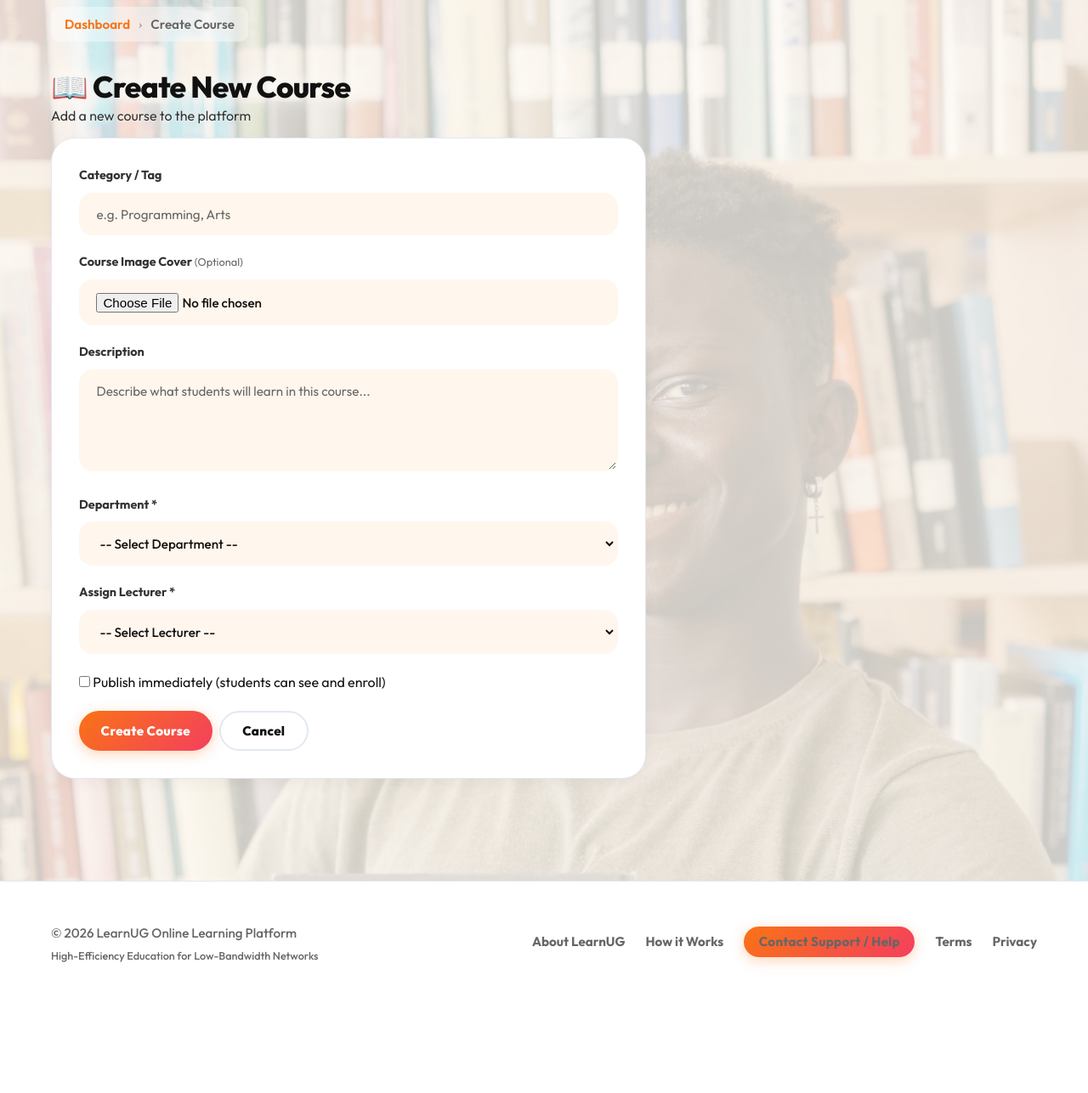
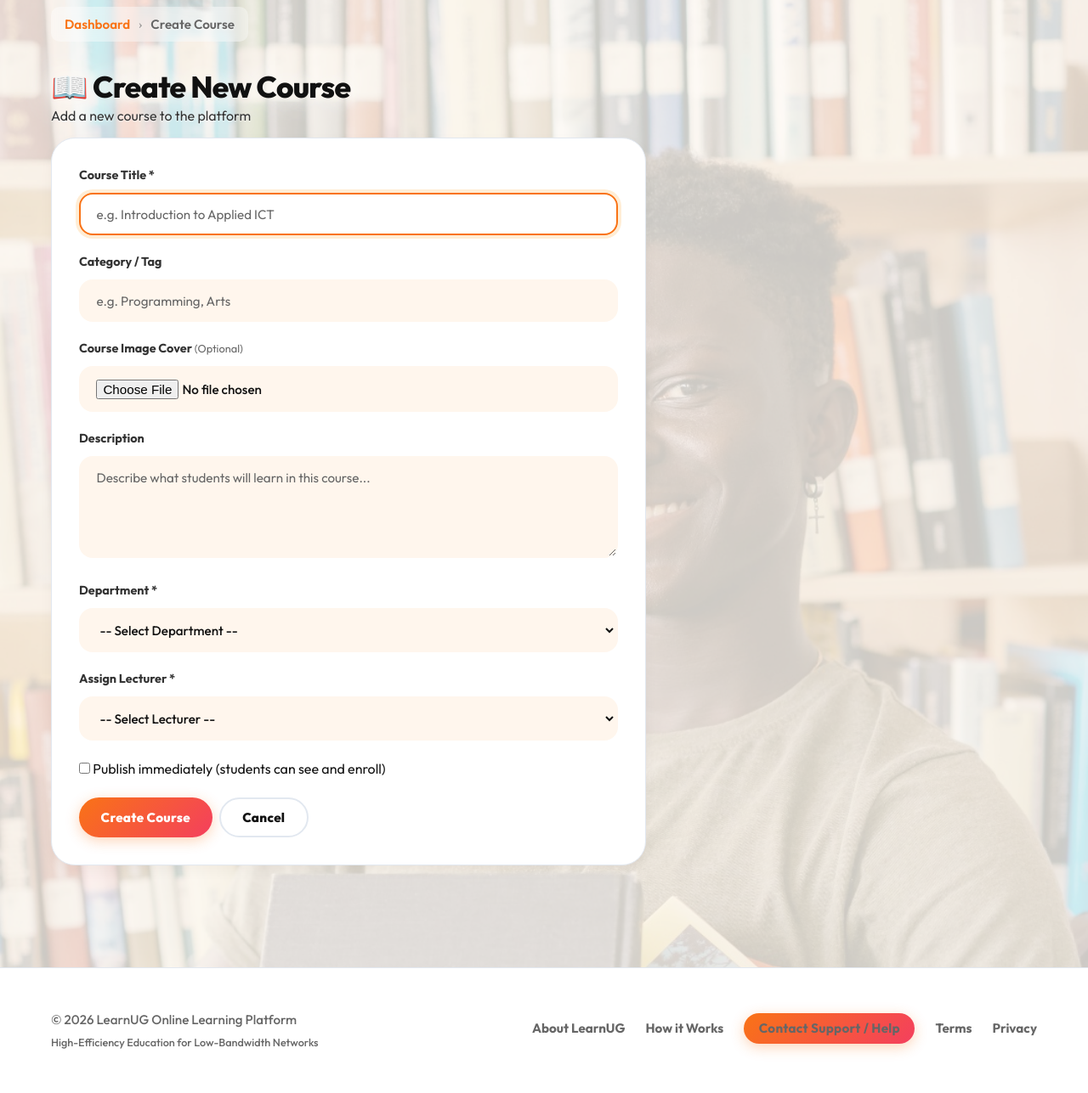
Before and after one commit to gilbertinkamanyire/elearnig_website, a Flask app: page /courses/create in a window 1280 px wide. Shown: the part 149-1436 px from the top of the page at 85% size. Before the commit the page ends 1287 px from the top, so only its background shows below. Run offline with Flask 3, Linux system fonts and the light colour scheme; the visitor is signed in with stand-in values (Sample User, id 1); data that the repository does not hold is empty; some libraries are stand-ins or nearby versions.

Commit message:
Enable Add Course function for admins by fixing missing title field and adding navbar shortcut

```diff
--- a/templates/base.html
+++ b/templates/base.html
@@ -86,6 +86,7 @@
                             </a>
                             <ul class="dropdown-menu">
                                 <li><a href="{{ url_for('manage_announcements') }}">📢 Announce</a></li>
+                                <li><a href="{{ url_for('create_course') }}">📖 Add Course</a></li>
                                 {% if current_user.role == 'admin' %}
                                     <li><a href="{{ url_for('manage_departments') }}">🏢 Departments</a></li>
                                     <li><a href="{{ url_for('admin_users') }}">⚙️ Users</a></li>
--- a/templates/courses/create.html
+++ b/templates/courses/create.html
@@ -15,6 +15,12 @@
 
 <div class="card" style="max-width: 700px;">
     <form method="POST" action="{{ url_for('create_course') }}" enctype="multipart/form-data">
+        <div class="form-group">
+            <label class="form-label" for="title">Course Title *</label>
+            <input type="text" id="title" name="title" class="form-input"
+                   placeholder="e.g. Introduction to Applied ICT" required autofocus>
+        </div>
+
         <div class="form-row">
             <div class="form-group">
                 <label class="form-label" for="category">Category / Tag</label>
```
